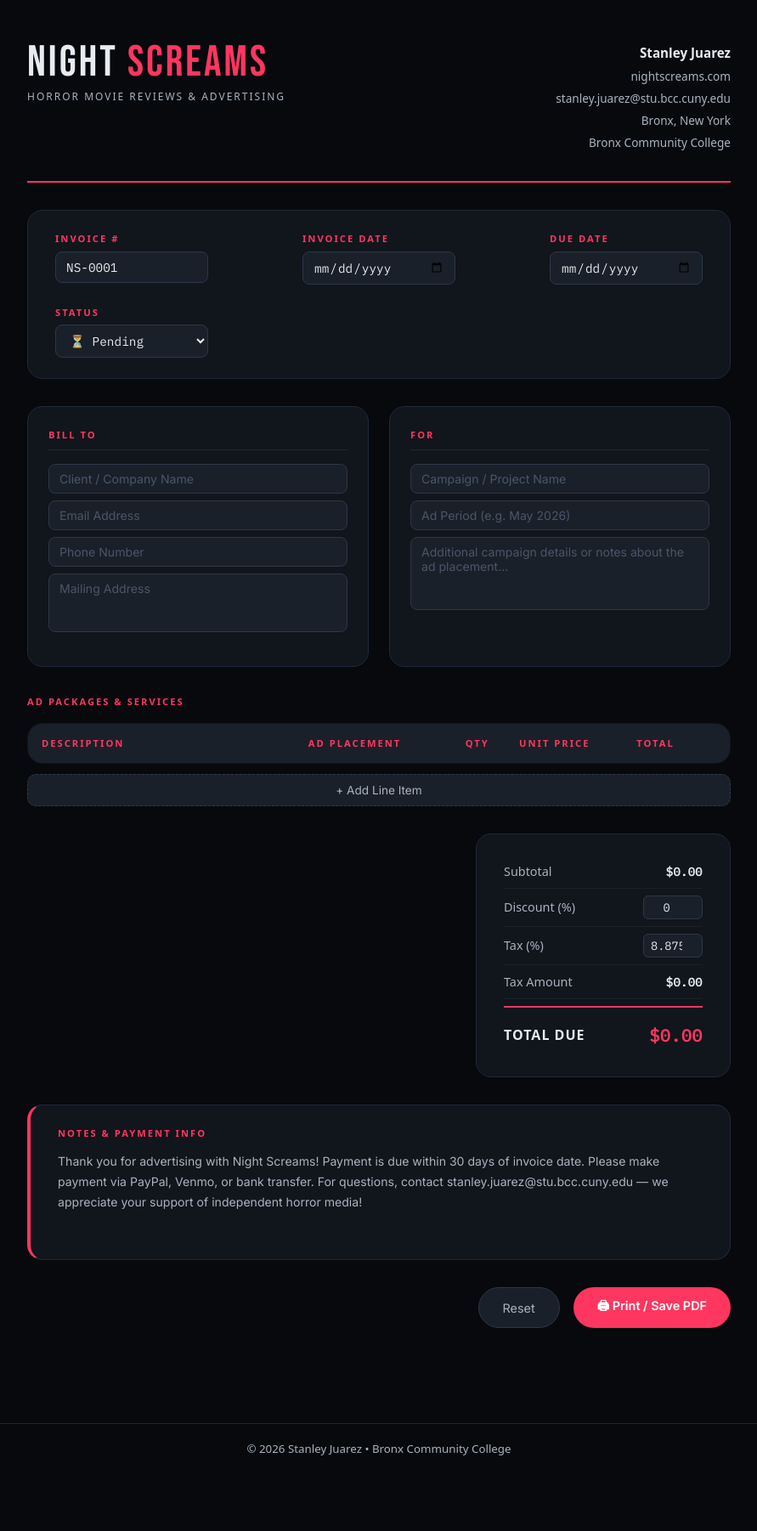
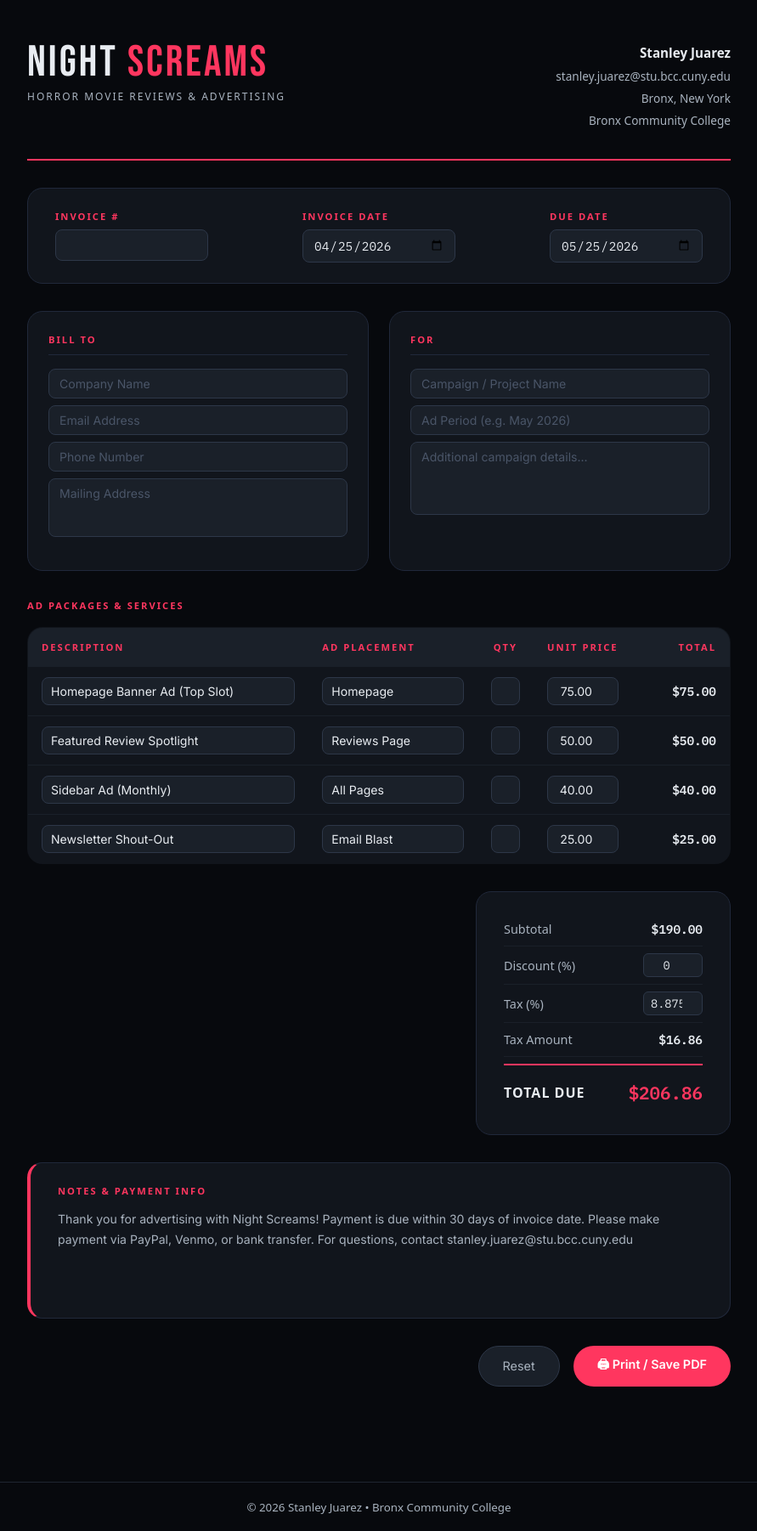
Before and after one commit to stanleyJ15/stanleyj15.github.io, a PHP site: page /invoice.html in a window 1280 px wide. Shown: the part 71-1873 px from the top of the page at 85% size, without its empty margins (194-1085 px from the left). Before the commit the page ends 1784 px from the top, so only its background shows below. Run offline with PHP 8.4, Linux system fonts and the light colour scheme; lists and menus that the app fills with data are empty.

Commit message:
Add files via upload

```diff
--- a/invoice.css
+++ b/invoice.css
@@ -1,17 +1,11 @@
-/* ============================================
-   invoice.css — Night Screams Invoice Styles
-   ============================================ */
-
 @import url('https://fonts.googleapis.com/css2?family=Bebas+Neue&family=IBM+Plex+Mono:wght@400;600&family=Inter:wght@300;400;600&display=swap');
 
-/* ── PAGE WRAPPER ── */
 .invoice-wrapper {
   max-width: 860px;
   margin: 3rem auto;
   padding: 0 1rem 4rem;
 }
 
-/* ── TOP HEADER ── */
 .inv-header {
   display: flex;
   justify-content: space-between;
@@ -56,7 +50,6 @@
   font-size: 0.95rem;
 }
 
-/* ── INVOICE META ROW ── */
 .inv-meta {
   display: flex;
   justify-content: space-between;
@@ -79,8 +72,7 @@
   margin-bottom: 6px;
 }
 
-.inv-meta-group input,
-.inv-meta-group select {
+.inv-meta-group input {
   background: var(--soft);
   border: 1px solid #2d3748;
   border-radius: 8px;
@@ -92,13 +84,11 @@
   transition: border-color 0.2s;
 }
 
-.inv-meta-group input:focus,
-.inv-meta-group select:focus {
+.inv-meta-group input:focus {
   outline: none;
   border-color: var(--accent);
 }
 
-/* ── BILL TO / FOR ── */
 .inv-parties {
   display: grid;
   grid-template-columns: 1fr 1fr;
@@ -150,7 +140,6 @@
   color: #4a5568;
 }
 
-/* ── ITEMS TABLE ── */
 .inv-table-section {
   margin-bottom: 2rem;
 }
@@ -232,43 +221,6 @@ tbody td input[type="number"] {
   min-width: 90px;
 }
 
-.remove-btn {
-  background: none;
-  border: none;
-  color: #4a5568;
-  cursor: pointer;
-  font-size: 1.1rem;
-  padding: 4px 8px;
-  border-radius: 6px;
-  transition: color 0.2s, background 0.2s;
-}
-
-.remove-btn:hover {
-  color: var(--accent);
-  background: rgba(255, 54, 95, 0.1);
-}
-
-.add-row-btn {
-  background: var(--soft);
-  border: 1px dashed #2d3748;
-  border-radius: 10px;
-  color: var(--muted);
-  cursor: pointer;
-  font-size: 0.85rem;
-  margin-top: 0.75rem;
-  padding: 10px;
-  width: 100%;
-  transition: all 0.2s;
-  font-family: 'Inter', sans-serif;
-}
-
-.add-row-btn:hover {
-  border-color: var(--accent);
-  color: var(--accent);
-  background: rgba(255, 54, 95, 0.05);
-}
-
-/* ── TOTALS ── */
 .inv-totals {
   display: flex;
   justify-content: flex-end;
@@ -345,7 +297,6 @@ tbody td input[type="number"] {
   border-color: var(--accent);
 }
 
-/* ── NOTES / FOOTER ── */
 .inv-notes {
   background: var(--card);
   border: 1px solid #20283a;
@@ -379,8 +330,7 @@ tbody td input[type="number"] {
   color: var(--text);
 }
 
-/* ── BUTTONS ── */
-.inv-actions {
+.print {
   display: flex;
   gap: 1rem;
   justify-content: flex-end;
@@ -421,74 +371,19 @@ tbody td input[type="number"] {
   color: var(--accent);
 }
 
-.status-select {
-  background: var(--soft);
-  border: 1px solid #2d3748;
-  border-radius: 8px;
-  color: var(--text);
-  font-size: 0.85rem;
-  padding: 8px 12px;
-  font-family: 'Inter', sans-serif;
+@media (max-width: 640px) {
+  .inv-header { flex-direction: column; }
+  .inv-company-info { text-align: left; }
+  .inv-parties { grid-template-columns: 1fr; }
+  .inv-meta { flex-direction: column; }
+  .inv-meta-group input { width: 100%; }
+  .totals-box { min-width: unset; width: 100%; }
+  .inv-totals { justify-content: stretch; }
 }
 
-.status-select:focus {
-  outline: none;
-  border-color: var(--accent);
+@media print {
+  header, footer, .print { display: none !important; }
+  body { background: #fff; color: #000; }
+  .inv-brand { color: #000; }
+  .invoice-wrapper { margin: 0; }
 }
-
-/* ── RESPONSIVE ── */
-@media (max-width: 640px) {
-  .inv-header {
-    flex-direction: column;
-  }
-
-  .inv-company-info {
-    text-align: left;
-  }
-
-  .inv-parties {
-    grid-template-columns: 1fr;
-  }
-
-  .inv-meta {
-    flex-direction: column;
-  }
-
-  .inv-meta-group input,
-  .inv-meta-group select {
-    width: 100%;
-  }
-
-  .totals-box {
-    min-width: unset;
-    width: 100%;
-  }
-
-  .inv-totals {
-    justify-content: stretch;
-  }
-}
-
-/* ── PRINT ── */
-@media print {
-  header,
-  footer,
-  .inv-actions,
-  .add-row-btn,
-  .remove-btn {
-    display: none !important;
-  }
-
-  body {
-    background: #fff;
-    color: #000;
-  }
-
-  .inv-brand {
-    color: #000;
-  }
-
-  .invoice-wrapper {
-    margin: 0;
-  }
-}
--- a/invoice.html
+++ b/invoice.html
@@ -27,7 +27,6 @@
 
   <main class="invoice-wrapper">
 
-    <!-- HEADER -->
     <div class="inv-header">
       <div>
         <div class="inv-brand">Night <span>Screams</span></div>
@@ -35,18 +34,17 @@
       </div>
       <div class="inv-company-info">
         <strong>Stanley Juarez</strong>
-        nightscreams.com<br>
         stanley.juarez@stu.bcc.cuny.edu<br>
         Bronx, New York<br>
         Bronx Community College
       </div>
     </div>
 
-    <!-- INVOICE META -->
-    <div class="inv-meta">
+
+     <div class="inv-meta">
       <div class="inv-meta-group">
         <label for="inv-number">Invoice #</label>
-        <input type="text" id="inv-number" placeholder="NS-0001" value="NS-0001" />
+        <input type="text" id="inv-number"  />
       </div>
       <div class="inv-meta-group">
         <label for="inv-date">Invoice Date</label>
@@ -56,22 +54,12 @@
         <label for="inv-due">Due Date</label>
         <input type="date" id="inv-due" />
       </div>
-      <div class="inv-meta-group">
-        <label for="inv-status">Status</label>
-        <select id="inv-status" class="status-select">
-          <option value="pending">⏳ Pending</option>
-          <option value="paid">✅ Paid</option>
-          <option value="overdue">🔴 Overdue</option>
-          <option value="draft">📝 Draft</option>
-        </select>
-      </div>
     </div>
 
-    <!-- BILL TO / FOR -->
     <div class="inv-parties">
       <div class="inv-party">
         <h3>Bill To</h3>
-        <input type="text" id="client-name" placeholder="Client / Company Name" />
+        <input type="text" id="client-name" placeholder="Company Name" />
         <input type="text" id="client-email" placeholder="Email Address" />
         <input type="text" id="client-phone" placeholder="Phone Number" />
         <textarea rows="3" id="client-address" placeholder="Mailing Address"></textarea>
@@ -80,32 +68,56 @@
         <h3>For</h3>
         <input type="text" id="campaign" placeholder="Campaign / Project Name" />
         <input type="text" id="campaign-period" placeholder="Ad Period (e.g. May 2026)" />
-        <textarea rows="4" id="campaign-notes" placeholder="Additional campaign details or notes about the ad placement..."></textarea>
+        <textarea rows="4" id="campaign-notes" placeholder="Additional campaign details..."></textarea>
       </div>
     </div>
 
-    <!-- LINE ITEMS TABLE -->
-    <div class="inv-table-section">
+  <div class="inv-table-section">
       <h3>Ad Packages &amp; Services</h3>
       <table id="inv-table">
         <thead>
           <tr>
-            <th style="width:38%">Description</th>
-            <th style="width:22%">Ad Placement</th>
+            <th style="width:40%">Description</th>
+            <th style="width:24%">Ad Placement</th>
             <th style="width:8%; text-align:center;">Qty</th>
             <th style="width:14%; text-align:center;">Unit Price</th>
-            <th style="width:12%; text-align:right;">Total</th>
-            <th style="width:6%;"></th>
+            <th style="width:14%; text-align:right;">Total</th>
           </tr>
         </thead>
+
         <tbody id="items-body">
-          <!-- rows injected by invoice.js -->
+          <tr>
+            <td><input type="text" value="Homepage Banner Ad (Top Slot)" oninput="calculate()" /></td>
+            <td><input type="text" value="Homepage" /></td>
+            <td><input type="number" min="0" value="1" oninput="calculate()" /></td>
+            <td><input type="number" min="0" step="0.01" value="75.00" oninput="calculate()" /></td>
+            <td class="line-total">$75.00</td>
+          </tr>
+          <tr>
+            <td><input type="text" value="Featured Review Spotlight" oninput="calculate()" /></td>
+            <td><input type="text" value="Reviews Page" /></td>
+            <td><input type="number" min="0" value="1" oninput="calculate()" /></td>
+            <td><input type="number" min="0" step="0.01" value="50.00" oninput="calculate()" /></td>
+            <td class="line-total">$50.00</td>
+          </tr>
+          <tr>
+            <td><input type="text" value="Sidebar Ad (Monthly)" oninput="calculate()" /></td>
+            <td><input type="text" value="All Pages" /></td>
+            <td><input type="number" min="0" value="1" oninput="calculate()" /></td>
+            <td><input type="number" min="0" step="0.01" value="40.00" oninput="calculate()" /></td>
+            <td class="line-total">$40.00</td>
+          </tr>
+          <tr>
+            <td><input type="text" value="Newsletter Shout-Out" oninput="calculate()" /></td>
+            <td><input type="text" value="Email Blast" /></td>
+            <td><input type="number" min="0" value="1" oninput="calculate()" /></td>
+            <td><input type="number" min="0" step="0.01" value="25.00" oninput="calculate()" /></td>
+            <td class="line-total">$25.00</td>
+          </tr>
         </tbody>
       </table>
-      <button class="add-row-btn" onclick="addRow()">+ Add Line Item</button>
     </div>
 
-    <!-- TOTALS -->
     <div class="inv-totals">
       <div class="totals-box">
         <div class="totals-row">
@@ -131,14 +143,12 @@
       </div>
     </div>
 
-    <!-- NOTES -->
     <div class="inv-notes">
       <h3>Notes &amp; Payment Info</h3>
-      <textarea rows="4" id="footer-notes">Thank you for advertising with Night Screams! Payment is due within 30 days of invoice date. Please make payment via PayPal, Venmo, or bank transfer. For questions, contact stanley.juarez@stu.bcc.cuny.edu — we appreciate your support of independent horror media!</textarea>
+      <textarea rows="4" id="footer-notes">Thank you for advertising with Night Screams! Payment is due within 30 days of invoice date. Please make payment via PayPal, Venmo, or bank transfer. For questions, contact stanley.juarez@stu.bcc.cuny.edu</textarea>
     </div>
 
-    <!-- ACTIONS -->
-    <div class="inv-actions">
+    <div class="print">
       <button class="btn-reset" onclick="resetForm()">Reset</button>
       <button class="btn-print" onclick="window.print()">🖨 Print / Save PDF</button>
     </div>
--- /dev/null
+++ b/invoice.js
@@ -0,0 +1,53 @@
+const today = new Date();
+document.getElementById('inv-date').value = today.toISOString().split('T')[0];
+const due = new Date(today);
+due.setDate(due.getDate() + 30);
+document.getElementById('inv-due').value = due.toISOString().split('T')[0];
+
+function calculate() {
+  const rows = document.querySelectorAll('#items-body tr');
+  let subtotal = 0;
+  rows.forEach(function(row) {
+    const inputs = row.querySelectorAll('input[type="number"]');
+    const qty   = parseFloat(inputs[0].value) || 0;
+    const price = parseFloat(inputs[1].value) || 0;
+    const total = qty * price;
+    row.querySelector('.line-total').textContent = '$' + total.toFixed(2);
+    subtotal += total;
+  });
+  const discountPct = parseFloat(document.getElementById('discount').value) || 0;
+  const taxPct      = parseFloat(document.getElementById('tax').value) || 0;
+  const discounted  = subtotal * (1 - discountPct / 100);
+  const taxAmount   = discounted * (taxPct / 100);
+  const grand       = discounted + taxAmount;
+  document.getElementById('subtotal').textContent    = '$' + subtotal.toFixed(2);
+  document.getElementById('tax-amount').textContent  = '$' + taxAmount.toFixed(2);
+  document.getElementById('grand-total').textContent = '$' + grand.toFixed(2);
+}
+
+function resetForm() {
+  if (!confirm('Reset all fields? This will clear everything.')) return;
+  document.getElementById('client-name').value     = '';
+  document.getElementById('client-email').value    = '';
+  document.getElementById('client-phone').value    = '';
+  document.getElementById('client-address').value  = '';
+  document.getElementById('campaign').value        = '';
+  document.getElementById('campaign-period').value = '';
+  document.getElementById('campaign-notes').value  = '';
+  document.getElementById('discount').value        = '0';
+  document.getElementById('tax').value             = '8.875';
+  const defaults = [
+    { qty: 1, price: 75.00 },
+    { qty: 1, price: 50.00 },
+    { qty: 1, price: 40.00 },
+    { qty: 1, price: 25.00 },
+  ];
+  document.querySelectorAll('#items-body tr').forEach(function(row, i) {
+    const inputs = row.querySelectorAll('input[type="number"]');
+    inputs[0].value = defaults[i].qty;
+    inputs[1].value = defaults[i].price;
+  });
+  calculate();
+}
+
+calculate();
```
